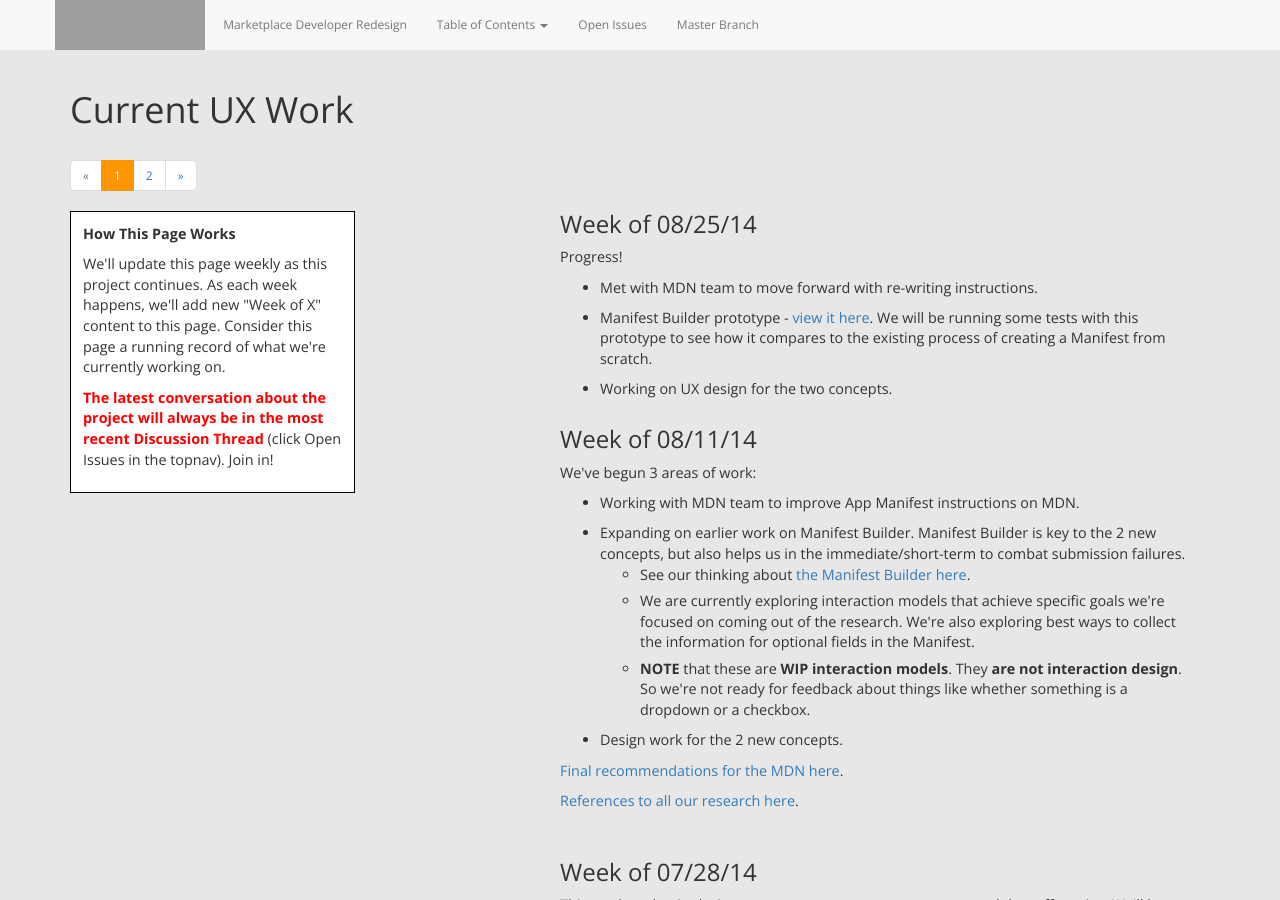
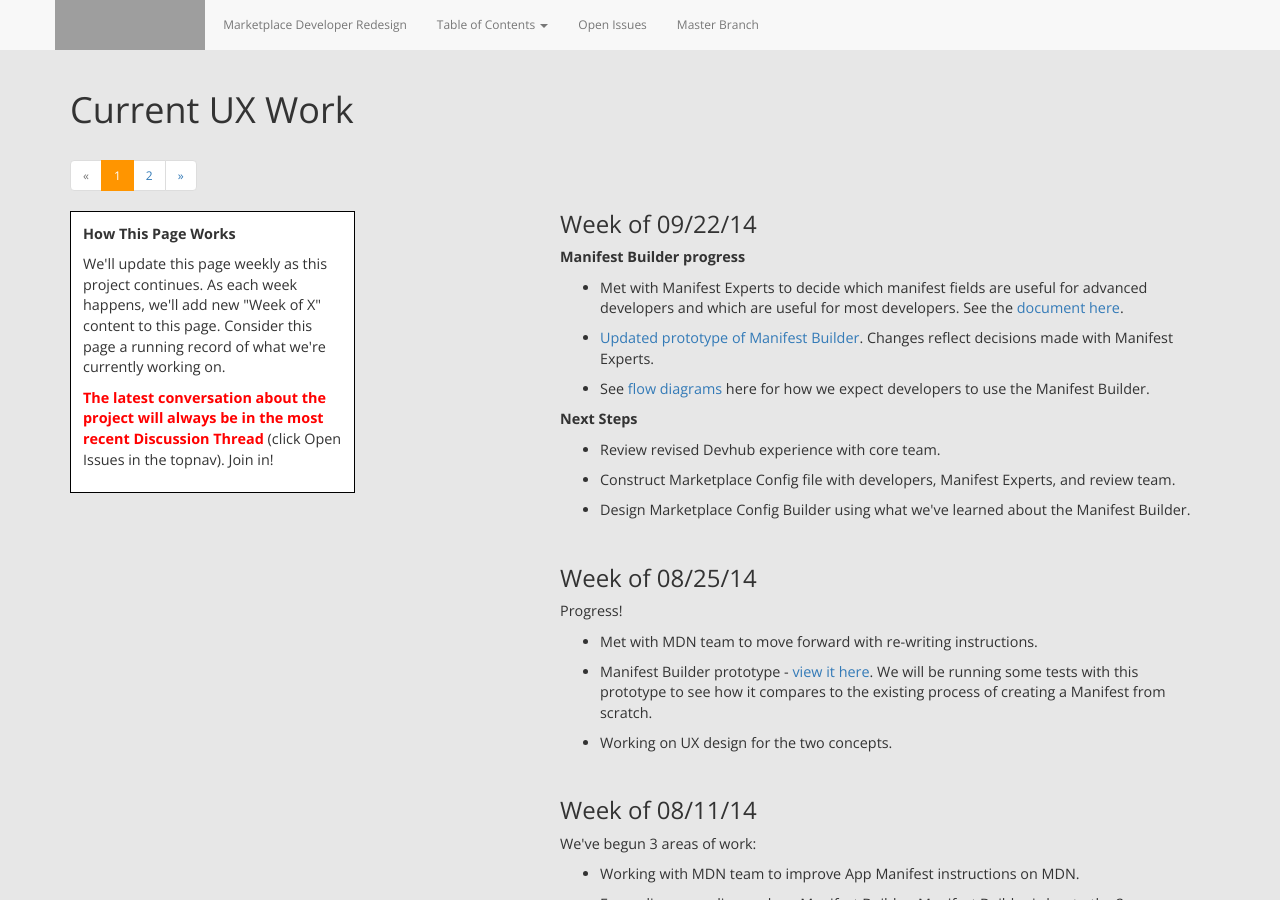
Before and after one commit to MarketplaceUX/devhub-redesign, a Jekyll site: the page built from current_ux.html, in a window 1280 px wide and 900 px high. Built offline with Jekyll 4.4.1, drawn with Linux system fonts in a browser that asks for light colours; nearby versions of some CDN libraries; grey boxes are pictures that could not be loaded.

Commit message:
update current ux work

```diff
--- a/current_ux.html
+++ b/current_ux.html
@@ -33,6 +33,34 @@ multisequence: current_ux
 
 	<div class="col-sm-6 col-md-6 col-lg-7 col-lg-offset-2">
 
+		<h3 class="no-top">Week of 09/22/14</h3>
+
+		<p class="longText"><b>Manifest Builder progress</b>
+  		<ul class="longText">
+  			<li>Met with Manifest Experts to decide which manifest fields are useful for advanced developers and which are useful for most developers. See the <a href="https://docs.google.com/a/mozilla.com/document/d/1HSpcwFLlyzyEhUL-_JVIBxv1fYu_WO_DzKetYI_-zaE">document here</a>.</li>
+
+  			<li><a href="http://62shu8.axshare.com/">Updated prototype of Manifest Builder</a>. Changes reflect decisions made with Manifest Experts.
+  			</li>
+
+  			<li>See <a href="">flow diagrams</a> here for how we expect developers to use the Manifest Builder.</li>
+  		</ul>
+    </p>
+
+    <!--p class="longText"><b>Devhub Experience progress</b>
+    		<ul class="longText">
+    			<li>The new Devhub experience highlights tools developers can use to construct the files they will use to communicate app details to the Marketplace. Generally speaking, we expect developers to use the tools to create their Manifest+Config files. Then they will maintain these files using their own text editors/tools. When they want to make a change, they will upload (or provide a link to) their revised file and let us know via Devhub that they've made a change. See <a href="">document here for more inforamtion</a>.</li>
+    		</ul-->
+
+    <p class="longText"><b>Next Steps</b>
+  		<ul class="longText">
+  			<li>Review revised Devhub experience with core team.</li>
+  			<li>Construct Marketplace Config file with developers, Manifest Experts, and review team.</li>
+  			<li>Design Marketplace Config Builder using what we've learned about the Manifest Builder.</li>
+  		</ul>
+    </p>
+
+
+    <br/><br/>
     <h3 class="no-top">Week of 08/25/14</h3>
 
 		<p class="longText">Progress!
@@ -44,12 +72,13 @@ multisequence: current_ux
 
     			<li>Working on UX design for the two concepts.</li>
     		</ul>
+    </p>
 
 
-    	<br/><h3 class="no-top">Week of 08/11/14</h3>
+    <br/><br/>
+    <h3 class="no-top">Week of 08/11/14</h3>
 
 		<p class="longText">We've begun 3 areas of work:
-
   		<ul class="longText">
   			<li>Working with MDN team to improve App Manifest instructions on MDN.</li>
 
@@ -63,13 +92,15 @@ multisequence: current_ux
 
   			<li>Design work for the 2 new concepts.</li>
   		</ul>
+    </p>
 
 		<p class="longText"><a href="https://docs.google.com/a/mozilla.com/document/d/1KkcmK_U4Wa74XPxLs7v08vjgSiO9KQ3HQTQ1ol_KyAI">Final recommendations for the MDN here</a>.</p>
 
 		<p class="longText"><a href="http://tsmuse.github.io/FirefoxMarketplaceDevPagesDesign/research_manifest_0714.html">References to all our research here</a>.</p>
 
 
-		<br/><h3>Week of 07/28/14</h3>
+		<br/><br/>
+		<h3>Week of 07/28/14</h3>
 
 		<p class="longText">This week we begin design on our two concepts: remote repo and dropoff service. We'll base our design work on the findings from our recent user testing. We will also be working with developers to finalize the format and instructions for the Manifest and Config files.
 		</p>
```
Lines whose indentation alone changed are shown as unchanged.
